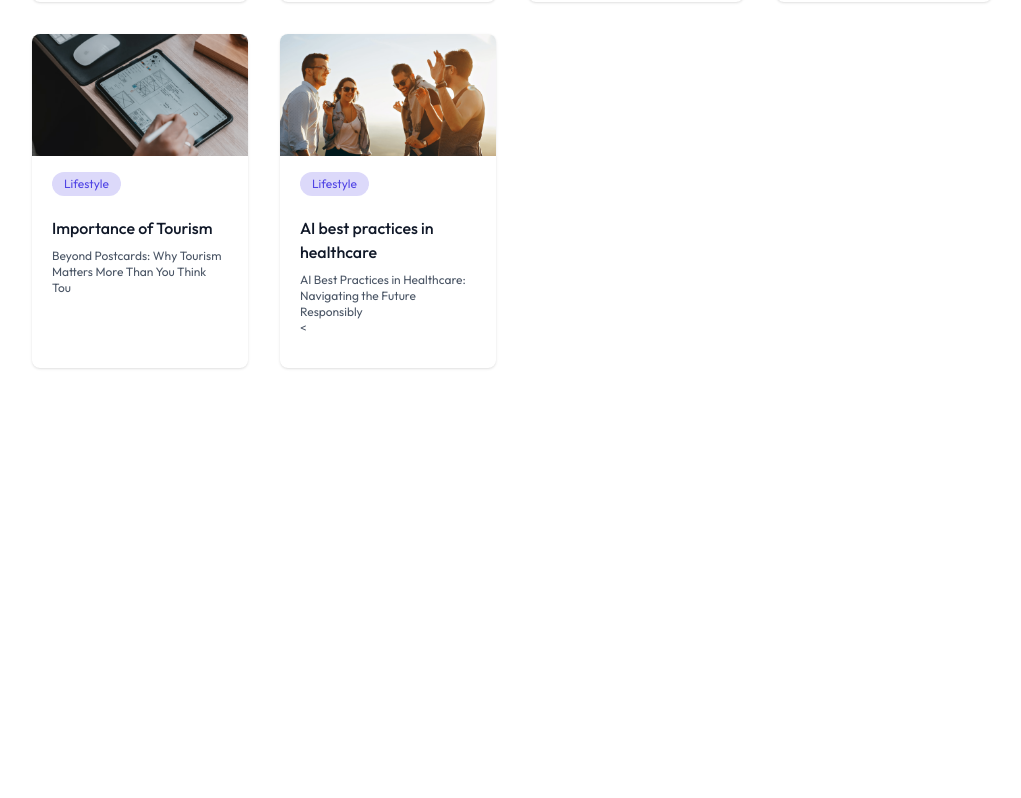
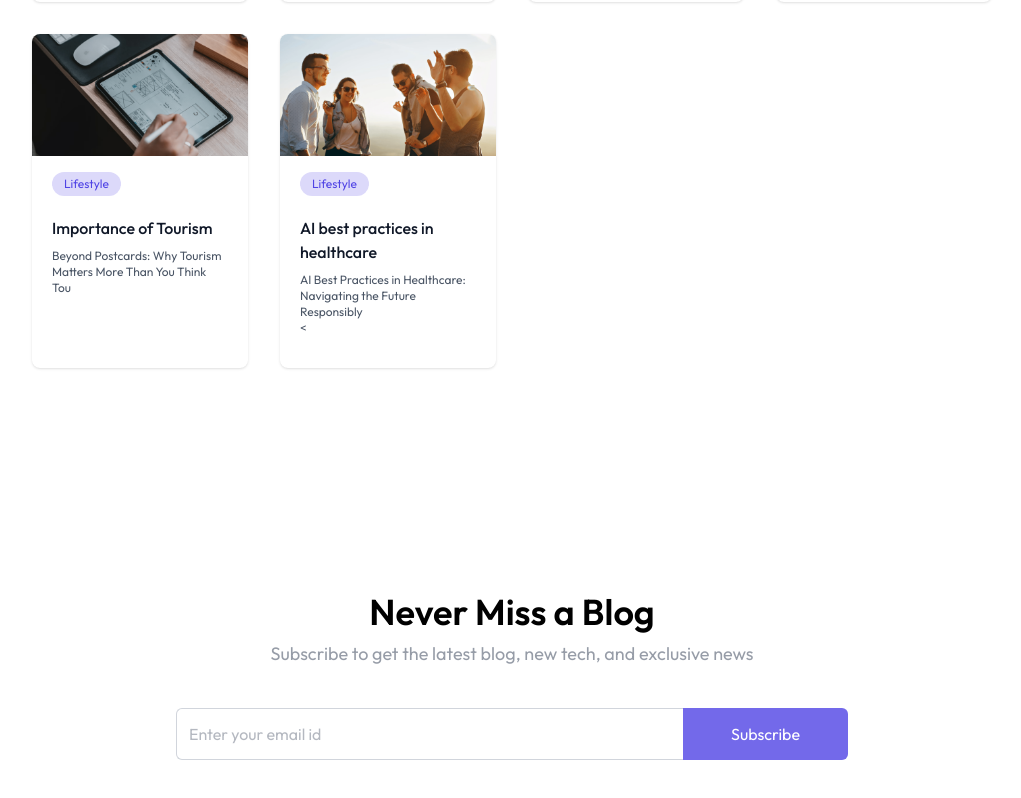
Before and after one commit to nmphat2004/Quick-Blog, a React (Vite) app in the folder frontend/: page / in a window 1280 px wide. Shown: the part 1339-2137 px from the top of the page, without its empty margins (128-1149 px from the left). Before the commit the page ends 1803 px from the top, so only its background shows below. Built offline with nearby package versions, Linux system fonts and the light colour scheme.

Commit message:
add newsletter

```diff
--- /dev/null
+++ b/frontend/src/components/Newsletter.jsx
@@ -0,0 +1,26 @@
+const Newsletter = () => {
+	return (
+		<div className='flex flex-col items-center justify-between text-center space-y-2 py-32'>
+			<h1 className='md:text-4xl text-2xl font-semibold'>Never Miss a Blog</h1>
+			<p className='md:text-lg text-gray-500/70 pb-8'>
+				Subscribe to get the latest blog, new tech, and exclusive news
+			</p>
+			<form className='flex items-center justify-between max-w-2xl w-full md:h-13 h-12'>
+				<input
+					className='border border-gray-300 rounded-md h-full border-r-0 outline-none w-full rounded-r-none px-3 text-gray-500'
+					type='text'
+					placeholder='Enter your email id'
+					required
+				/>
+				<button
+					type='submit'
+					className='md:px-12 px-8 h-full text-white bg-primary/80 hover:bg-primary
+            transition-all cursor-pointer rounded-md rounded-l-none'>
+					Subscribe
+				</button>
+			</form>
+		</div>
+	);
+};
+
+export default Newsletter;
--- a/frontend/src/pages/Home.jsx
+++ b/frontend/src/pages/Home.jsx
@@ -1,6 +1,7 @@
 import Navbar from '../components/Navbar';
 import Header from '../components/Header';
 import BlogList from '../components/BlogList';
+import Newsletter from '../components/Newsletter';
 
 const Home = () => {
 	return (
@@ -8,6 +9,7 @@
 			<Navbar />
 			<Header />
 			<BlogList />
+			<Newsletter />
 		</>
 	);
 };
```
